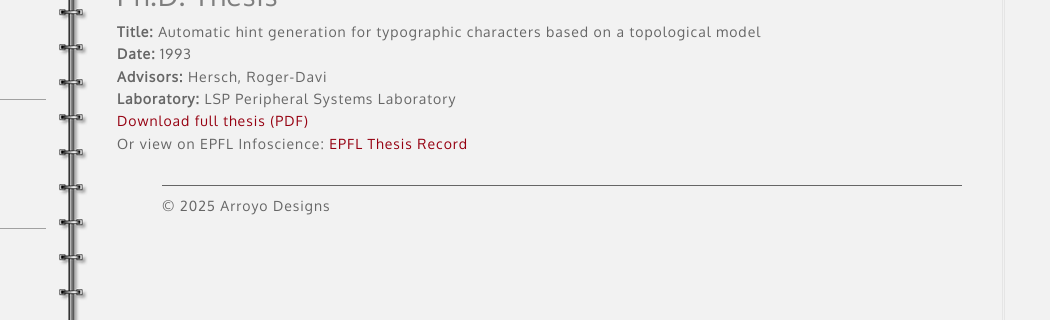
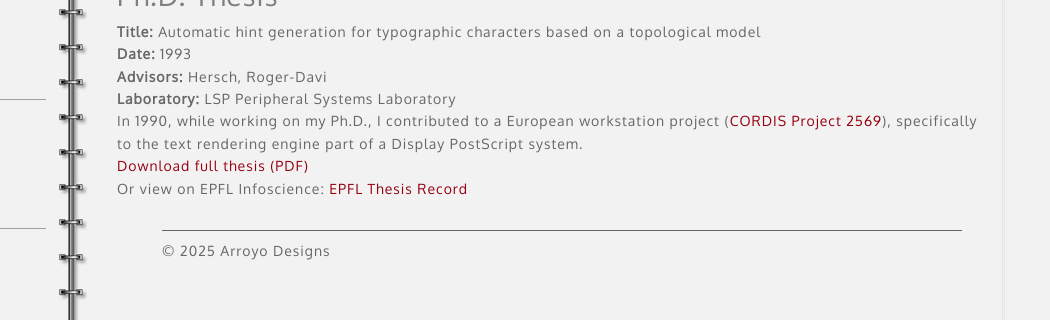
Before and after one commit to claudebe/betrisey.com, a plain HTML site: page thesis/thesis.html in a window 1280 px wide. Shown: the part 82-402 px from the top of the page, 230-1280 px from the left. Drawn offline with nearby package versions, Linux system fonts and the light colour scheme; a web font is replaced by a local one.

Commit message:
fix broken thesis link

```diff
--- a/thesis/thesis.html
+++ b/thesis/thesis.html
@@ -127,7 +127,8 @@
   <p><strong>Date:</strong> 1993</p>
   <p><strong>Advisors:</strong> Hersch, Roger-Davi</p>
   <p><strong>Laboratory:</strong> LSP Peripheral Systems Laboratory</p>
-  <p><a href="../vault/resume.pdf" target="_blank">Download full thesis (PDF)</a></p>
+  <p>In 1990, while working on my Ph.D., I contributed to a European workstation project (<a href="https://cordis.europa.eu/project/id/2569" target="_blank">CORDIS Project 2569</a>), specifically to the text rendering engine part of a Display PostScript system.</p>
+  <p><a href="../vault/EPFL_TH1156.pdf" target="_blank">Download full thesis (PDF)</a></p>
   <p>Or view on EPFL Infoscience: <a href="https://infoscience.epfl.ch/entities/publication/7ca2c955-d64e-48fa-abf9-6b19919b78d6#record-files-collapse-header" target="_blank">EPFL Thesis Record</a></p>
 </div>
 
```
